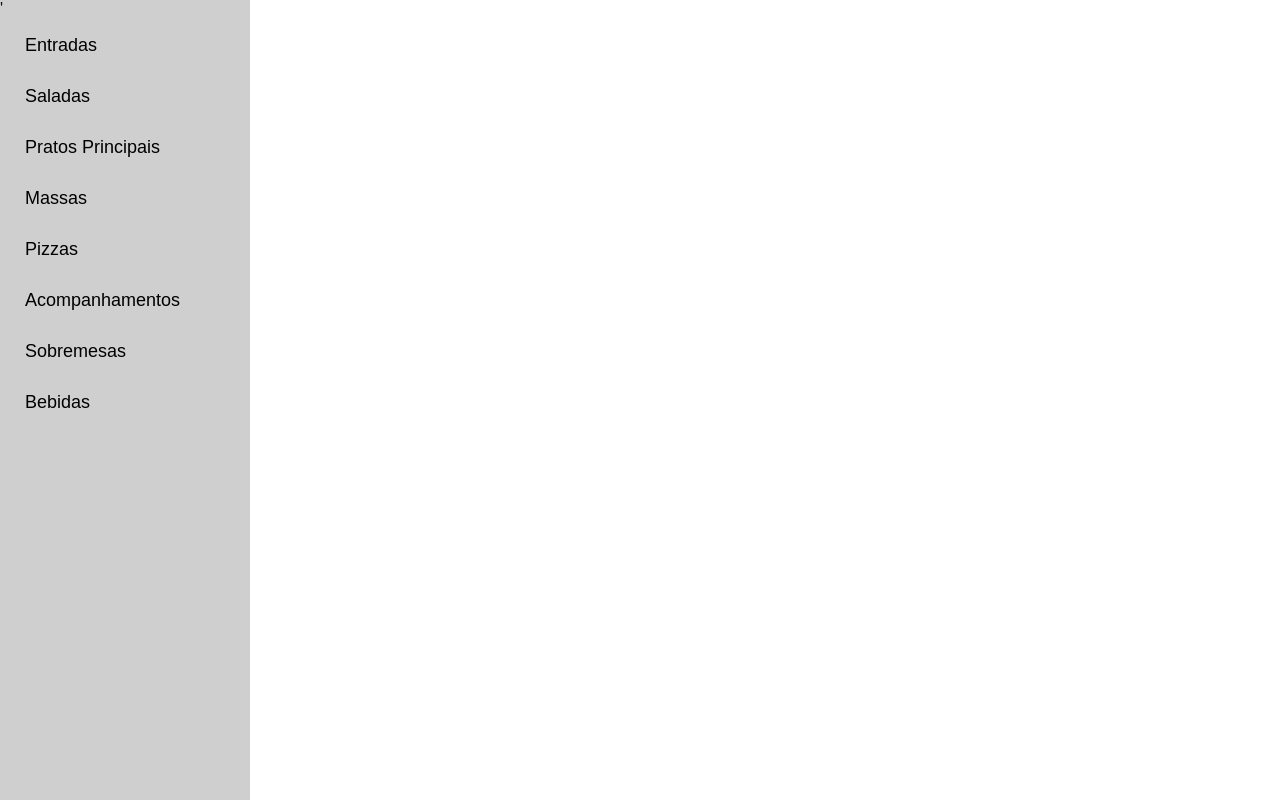
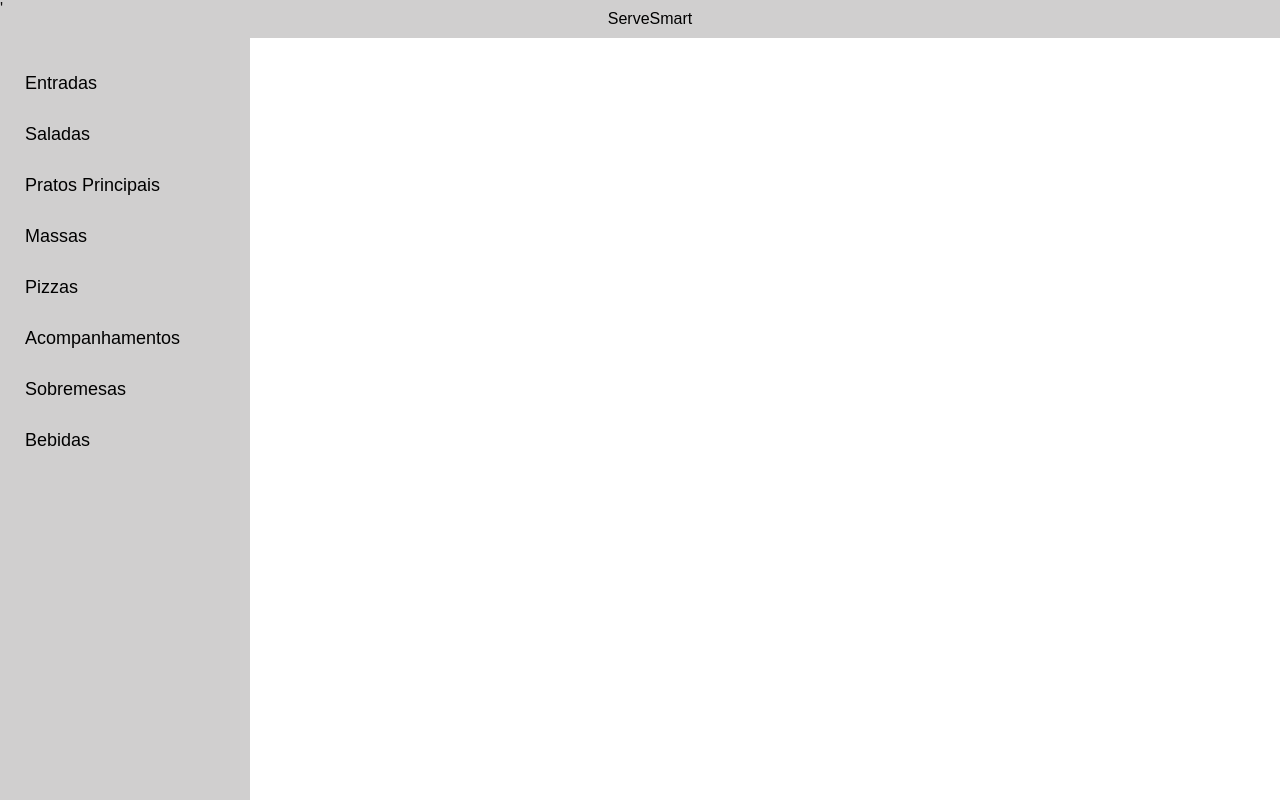
Before and after one commit to jeffersonLucass/Serve_Smart, a plain HTML site: page pedido.html in a window 1280 px wide. Drawn offline with Linux system fonts and the light colour scheme.

Commit message:
feat: adiçao do header e correção de estilização

```diff
--- a/pedido.html
+++ b/pedido.html
@@ -7,6 +7,9 @@
     <link rel="stylesheet" href="style-pedido.css">
 </head>
 <body>
+    <header>
+        <p>ServeSmart</p>
+    </header>
     <aside class="sidebar">
         <a href="#aba1">Entradas</a>
         <a href="#aba2">Saladas</a>
--- a/style-pedido.css
+++ b/style-pedido.css
@@ -8,7 +8,7 @@
     height: 100%;
     width: 250px;
     position: fixed;
-    top: 0;
+    top: 38px;
     left: 0;
     background-color: #423f3f3f;
     padding-top: 20px;
@@ -25,3 +25,15 @@
 .sidebar a:hover {
     background-color: #575757;
 }
+
+header {
+
+    background-color: #423f3f3f;
+    padding: 10px;
+    text-align: center;
+    position: fixed;
+    width: 100%;
+    top: 0;
+    left: 0;
+    z-index: 1;
+}
```
